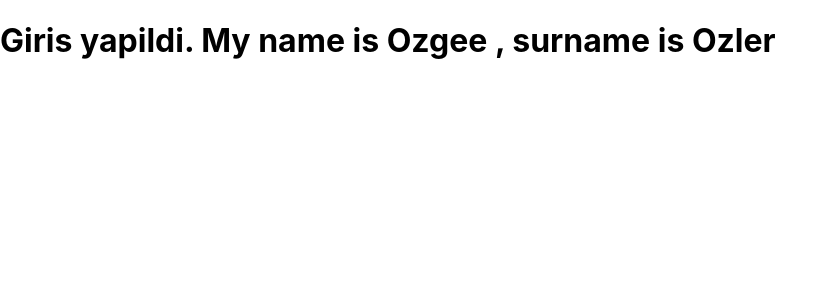
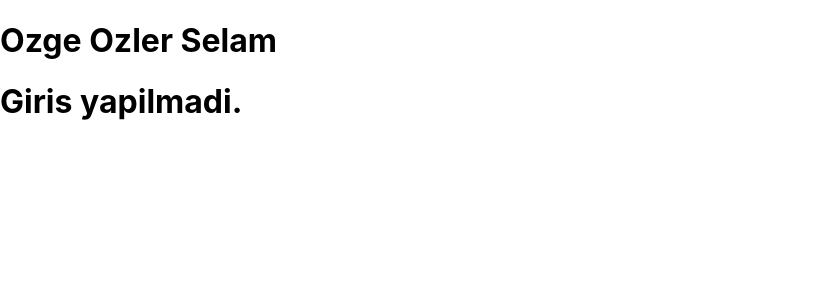
Before and after one commit to ozgeozler93/hello-react, a React (Create React App) app: page / in a window 1280 px wide. Shown: the top 300 px of the page, without its empty margins (0-837 px from the left). Built offline with nearby package versions, Linux system fonts and the light colour scheme.

Commit message:
props is used.

```diff
--- a/src/App.js
+++ b/src/App.js
@@ -1,10 +1,11 @@
 import logo from './logo.svg';
 import './App.css';
 import Header from './components/Header';
+import User from './components/User';
 
 const name = 'Ozgee';
 const surname = 'Ozler';
-const isLoggedIn = true;
+const isLoggedIn = false;
 
 function App() {
   return (
@@ -61,6 +62,8 @@ function App() {
     // {!isLoggedIn&& 'Giris yapmadiniz, giris yapmalisiniz.'}
 
     <>
+
+    <User name="Ozge" surname= "Ozler" isLoggedIn={false}/>
     <h1>
     {isLoggedIn? `Giris yapildi. My name is  ${name} , surname is  ${surname}` : 'Giris yapilmadi.'}
     </h1>
--- /dev/null
+++ b/src/components/User.js
@@ -0,0 +1,7 @@
+function user(props){
+    console.log(props);
+    return(<h1>{props.name} {props.surname} Selam </h1>)
+}
+
+
+export default user;
```
